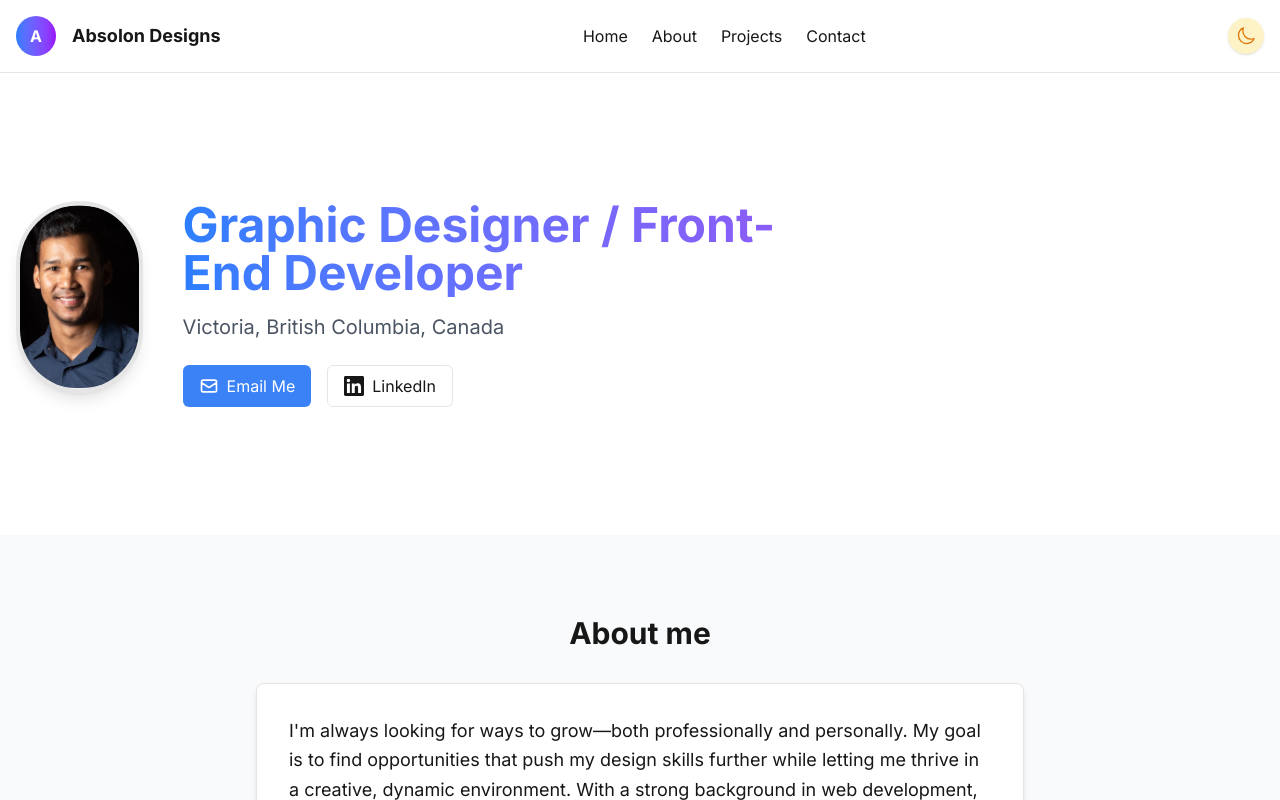
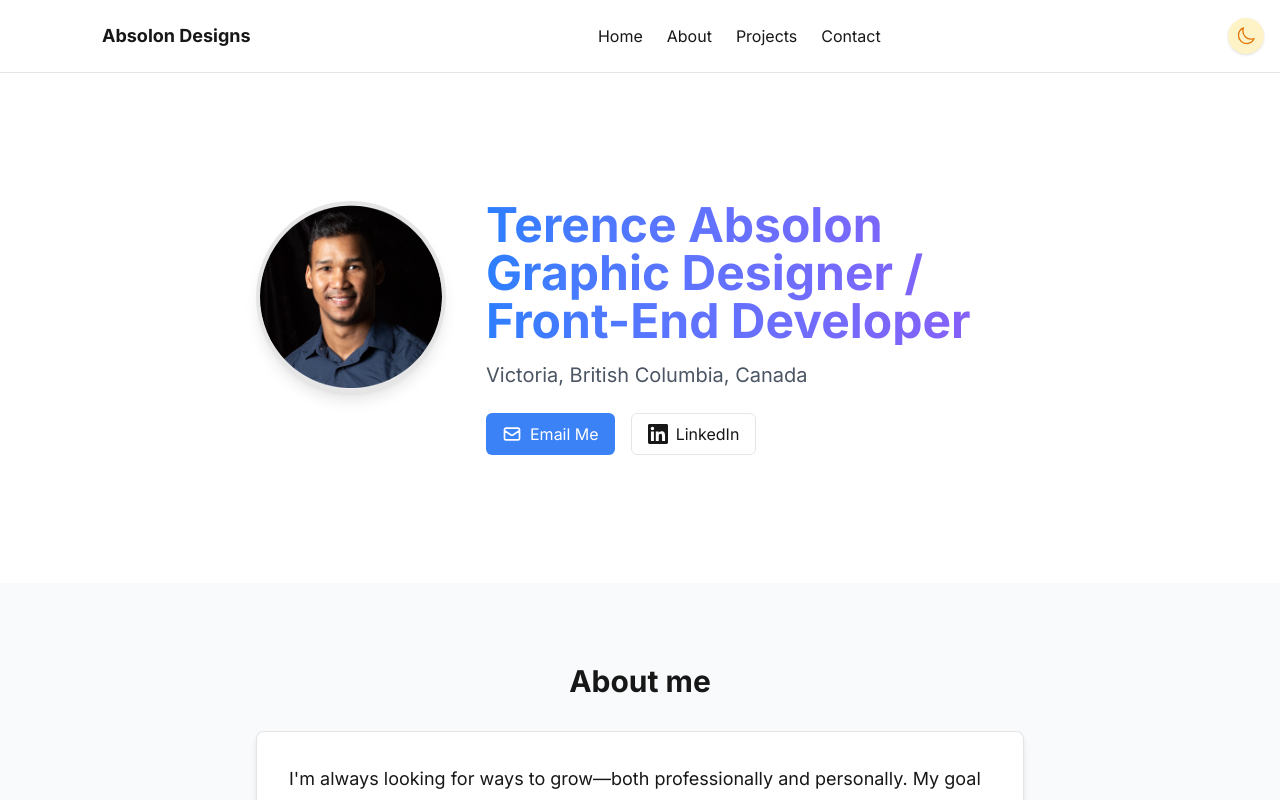
Before and after one commit to thurnix01/absolondesigns, a Next.js app: page / in a window 1280 px wide. Shown: the top 800 px of the page. Built offline with nearby package versions, Linux system fonts and the light colour scheme.

Commit message:
Update page.tsx with GIF logo, profile styling, and remove transition effects from LinkedIn links

```diff
--- a/src/app/page.tsx
+++ b/src/app/page.tsx
@@ -17,8 +17,14 @@ export default function Home() {
       <header className="sticky top-0 z-50 backdrop-blur-md bg-[var(--header-bg)] border-b border-[var(--card-border)]">
         <div className="container mx-auto px-4 py-4 flex justify-between items-center">
           <div className="flex items-center gap-4">
-            <div className="w-10 h-10 rounded-full bg-gradient-to-r from-blue-500 to-purple-600 flex items-center justify-center text-white font-bold">
-              A
+            <div className="h-10 relative">
+              <Image
+                src="/absolon_designs_logo_blk_edit.gif"
+                alt="Absolon Designs Logo"
+                width={70}
+                height={70}
+                className="rounded-full"
+              />
             </div>
             <span className="text-lg font-bold hidden sm:block">Absolon Designs</span>
           </div>
@@ -41,22 +47,35 @@ export default function Home() {
         {/* Hero Section */}
         <section id="home" className="py-20 md:py-32 container mx-auto px-4">
           <AnimatedSection>
-            <div className="max-w-3xl mx-auto md:mx-0">
+            <div className="max-w-3xl mx-auto md:mx-0" style={{ margin: "0 auto" }}>
               <div className="flex flex-col md:flex-row gap-10 items-center md:items-start">
-                <div className="relative w-48 h-48 rounded-full overflow-hidden border-4 border-[var(--card-border)] shadow-lg">
+                <div className="relative w-48 h-48 rounded-full overflow-hidden border-4 border-[var(--card-border)] shadow-lg" style={{
+                  borderRadius: "50%",
+                  maxWidth: "190px",
+                  width: "100%"
+                }}>
                   <Image
                     src="profile.png"
                     alt="Profile Picture"
                     fill
                     unoptimized
-                    style={{objectFit: "cover"}}
+                    style={{
+                      position: "absolute",
+                      height: "100%",
+                      width: "100%",
+                      left: 0,
+                      top: 0,
+                      right: 0,
+                      bottom: 0,
+                      objectFit: "cover"
+                    }}
                     priority
                     className="transition-transform duration-500 ease-in-out hover:scale-105"
                   />
                 </div>
                 <div className="text-center md:text-left">
                   <h1 className="text-4xl md:text-5xl font-bold mb-4 bg-clip-text text-transparent bg-gradient-to-r from-blue-500 to-[var(--accent)]">
-                    Graphic Designer / Front-End Developer
+                    Terence Absolon Graphic Designer / Front-End Developer
                   </h1>
                   <p className="text-lg md:text-xl text-[var(--text-secondary)] mb-6">
                     Victoria, British Columbia, Canada
@@ -68,7 +87,7 @@ export default function Home() {
                       </svg>
                       Email Me
                     </a>
-                    <a href="https://linkedin.com" target="_blank" rel="noopener noreferrer" className="px-4 py-2 border border-[var(--card-border)] hover:bg-[var(--input-bg)] rounded-md flex items-center gap-2 transition-all duration-300 ease-in-out hover:shadow-md">
+                    <a href="https://linkedin.com" target="_blank" rel="noopener noreferrer" className="px-4 py-2 border border-[var(--card-border)] hover:bg-[var(--input-bg)] rounded-md flex items-center gap-2 hover:shadow-md">
                       <svg xmlns="http://www.w3.org/2000/svg" fill="currentColor" viewBox="0 0 24 24" className="w-5 h-5">
                         <path d="M20.447 20.452h-3.554v-5.569c0-1.328-.027-3.037-1.852-3.037-1.853 0-2.136 1.445-2.136 2.939v5.667H9.351V9h3.414v1.561h.046c.477-.9 1.637-1.85 3.37-1.85 3.601 0 4.267 2.37 4.267 5.455v6.286zM5.337 7.433c-1.144 0-2.063-.926-2.063-2.065 0-1.138.92-2.063 2.063-2.063 1.14 0 2.064.925 2.064 2.063 0 1.139-.925 2.065-2.064 2.065zm1.782 13.019H3.555V9h3.564v11.452zM22.225 0H1.771C.792 0 0 .774 0 1.729v20.542C0 23.227.792 24 1.771 24h20.451C23.2 24 24 23.227 24 22.271V1.729C24 .774 23.2 0 22.222 0h.003z" />
                       </svg>
@@ -253,7 +272,7 @@ export default function Home() {
                   <path d="M12 0c-6.626 0-12 5.373-12 12 0 5.302 3.438 9.8 8.207 11.387.599.111.793-.261.793-.577v-2.234c-3.338.726-4.033-1.416-4.033-1.416-.546-1.387-1.333-1.756-1.333-1.756-1.089-.745.083-.729.083-.729 1.205.084 1.839 1.237 1.839 1.237 1.07 1.834 2.807 1.304 3.492.997.107-.775.418-1.305.762-1.604-2.665-.305-5.467-1.334-5.467-5.931 0-1.311.469-2.381 1.236-3.221-.124-.303-.535-1.524.117-3.176 0 0 1.008-.322 3.301 1.23.957-.266 1.983-.399 3.003-.404 1.02.005 2.047.138 3.006.404 2.291-1.552 3.297-1.23 3.297-1.23.653 1.653.242 2.874.118 3.176.77.84 1.235 1.911 1.235 3.221 0 4.609-2.807 5.624-5.479 5.921.43.372.823 1.102.823 2.222v3.293c0 .319.192.694.801.576 4.765-1.589 8.199-6.086 8.199-11.386 0-6.627-5.373-12-12-12z"/>
                 </svg>
               </a>
-              <a href="https://linkedin.com" target="_blank" rel="noopener noreferrer" className="text-[var(--text-secondary)] hover:text-[var(--primary)] transition-colors duration-300 ease-in-out transform hover:scale-110">
+              <a href="https://linkedin.com" target="_blank" rel="noopener noreferrer" className="text-[var(--text-secondary)] hover:text-[var(--primary)] hover:scale-110">
                 <svg xmlns="http://www.w3.org/2000/svg" fill="currentColor" viewBox="0 0 24 24" className="w-6 h-6">
                   <path d="M20.447 20.452h-3.554v-5.569c0-1.328-.027-3.037-1.852-3.037-1.853 0-2.136 1.445-2.136 2.939v5.667H9.351V9h3.414v1.561h.046c.477-.9 1.637-1.85 3.37-1.85 3.601 0 4.267 2.37 4.267 5.455v6.286zM5.337 7.433c-1.144 0-2.063-.926-2.063-2.065 0-1.138.92-2.063 2.063-2.063 1.14 0 2.064.925 2.064 2.063 0 1.139-.925 2.065-2.064 2.065zm1.782 13.019H3.555V9h3.564v11.452zM22.225 0H1.771C.792 0 0 .774 0 1.729v20.542C0 23.227.792 24 1.771 24h20.451C23.2 24 24 23.227 24 22.271V1.729C24 .774 23.2 0 22.222 0h.003z" />
                 </svg>
```
